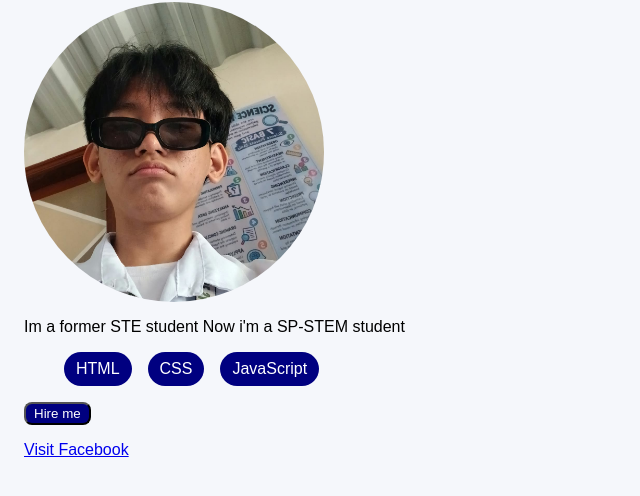
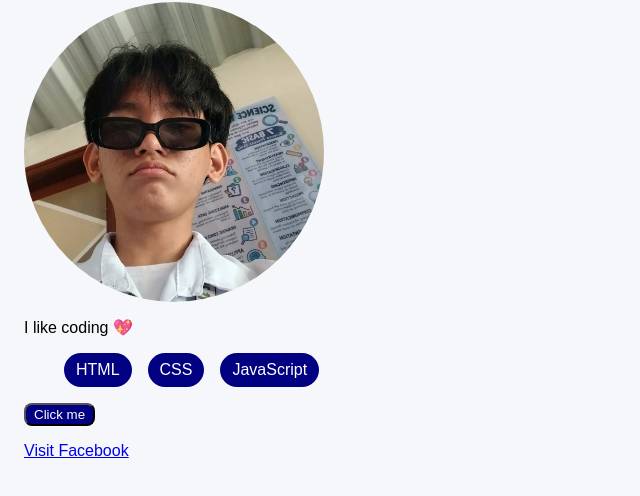
Before and after one commit to Its-jc13/2ndTry, a plain HTML site: page index.html in a window 1280 px wide. Shown: the part 80-576 px from the top of the page, without its empty margins (0-640 px from the left). Drawn offline with Linux system fonts and the light colour scheme.

Commit message:
Update index.html

```diff
--- a/index.html
+++ b/index.html
@@ -9,8 +9,7 @@
 <img src="jc.png" width="300">
 
 <p>
- Im a former STE student
- Now i'm a SP-STEM student</p>
+ I like coding 💖</p>
 
 <ul>
  <li>HTML</li>
@@ -18,7 +17,7 @@
  <li>JavaScript</li>
 </ul>
 
-<button id="hire">Hire me</button>
+<button id="hire">Click me</button>
 <p id="msg"></p>
 
 <a href="https://www.facebook.com/jude.carlo.esteban.2024"
```
